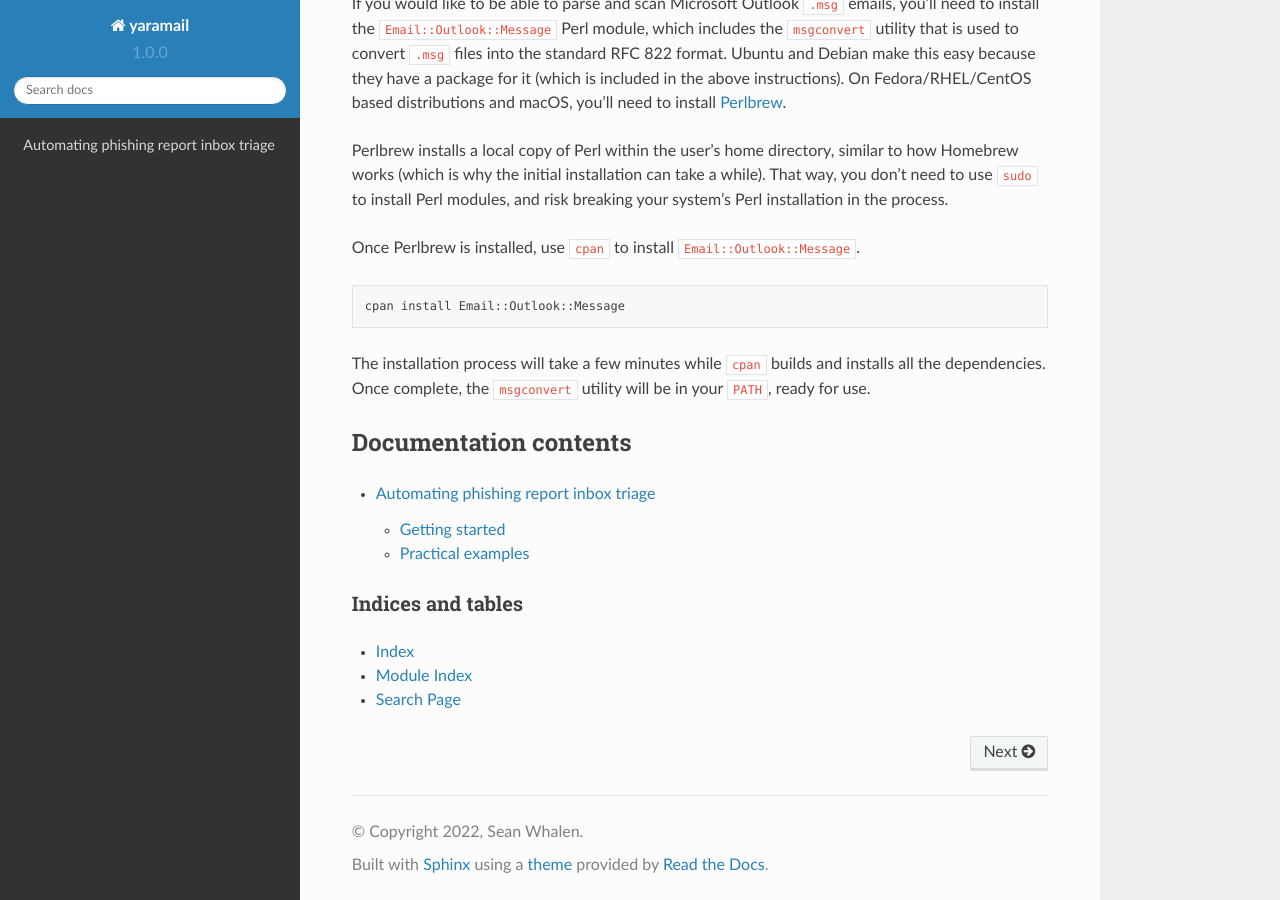
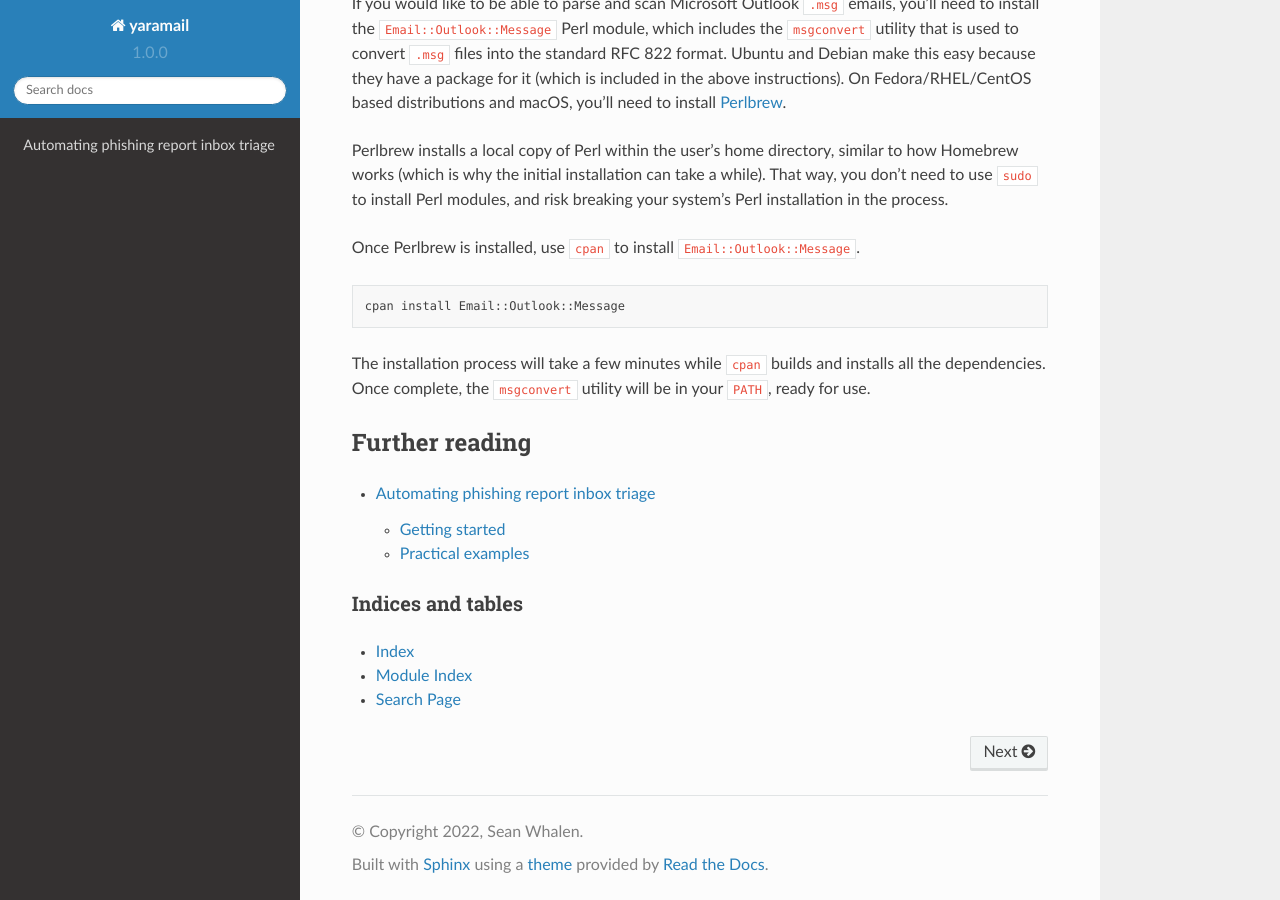
Before and after one commit to seanthegeek/yaramail, a Sphinx documentation site: the page built from docs/source/index.md, in a window 1280 px wide and 900 px high, scrolled down 2774 px. Built offline with Sphinx 7.4.7 and the Read the Docs theme 2.0.0, drawn with Linux system fonts in a browser that asks for light colours.

Commit message:
Update index.md

````diff
--- a/docs/source/index.md
+++ b/docs/source/index.md
@@ -149,7 +149,7 @@ The installation process will take a few minutes while `cpan` builds and
 installs all the dependencies. Once complete, the `msgconvert` utility will be
 in your `PATH`, ready for use.
 
-## Documentation contents
+## Further reading
 
 ```{toctree}
 ---
````
